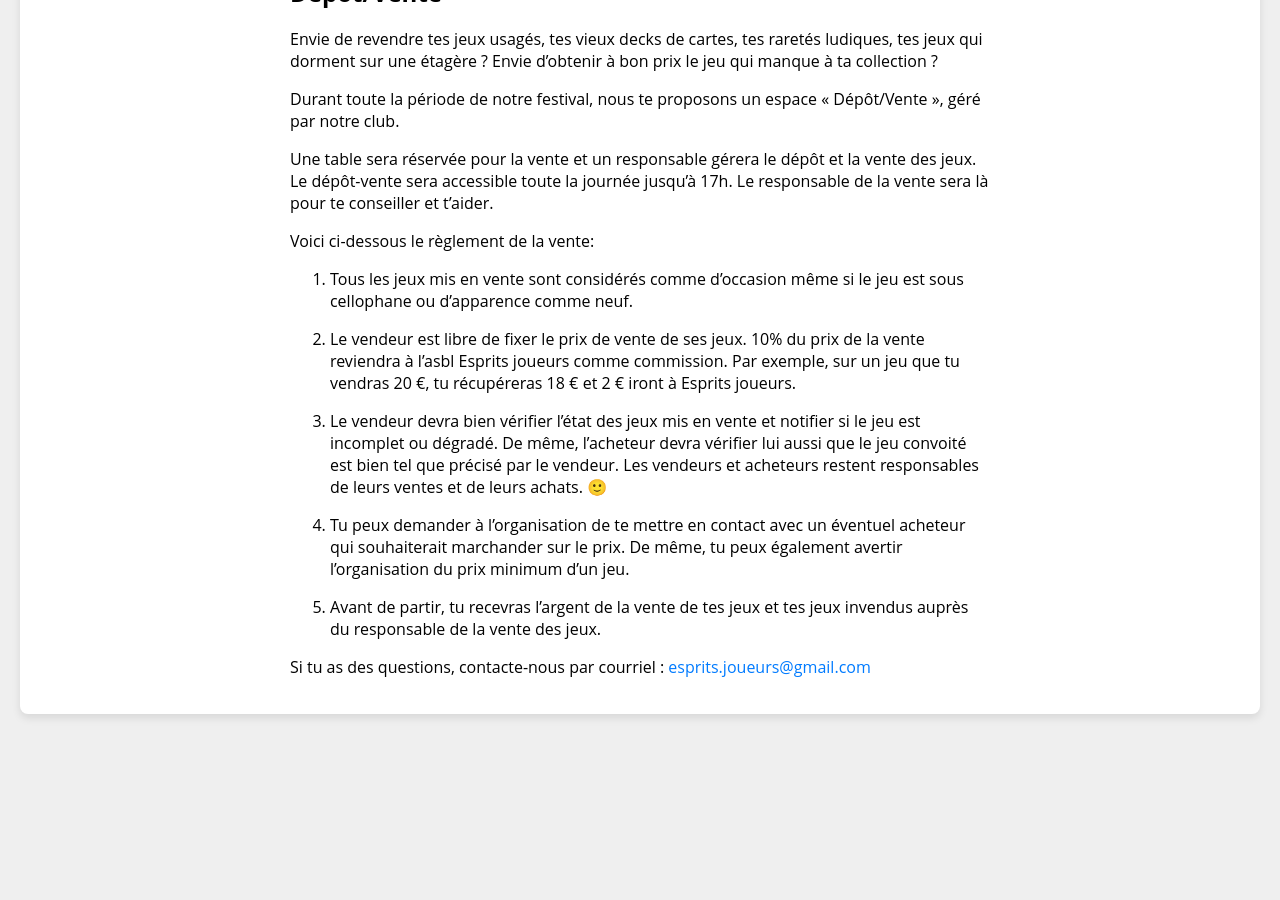
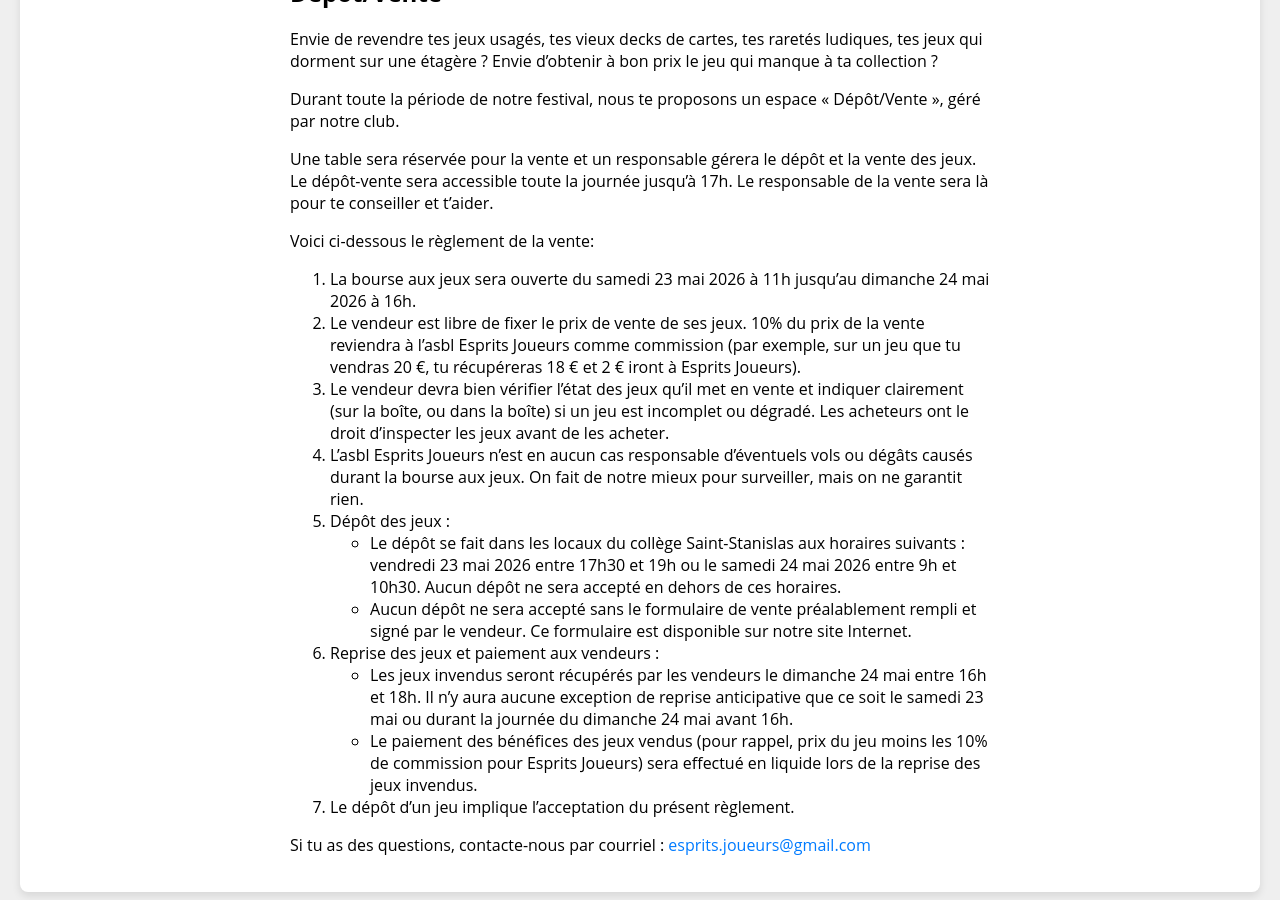
Before and after one commit to espritsjoueurs/espritsjoueurs.github.io, a Jekyll site: the page built from happydes.md, in a window 1280 px wide and 900 px high, scrolled down 2579 px. Built offline with Jekyll 4.4.1, drawn with Linux system fonts in a browser that asks for light colours; before the commit the page ends 3301 px from its top, so only the background shows below that.

Commit message:
Mise a jour reglement depot-vente happy des

```diff
--- a/happydes.md
+++ b/happydes.md
@@ -40,20 +40,17 @@ Le dépôt-vente sera accessible toute la journée jusqu’à 17h. Le responsabl
 
 Voici ci-dessous le règlement de la vente:
 
-1. Tous les jeux mis en vente sont considérés comme d’occasion même si le jeu est sous cellophane ou d’apparence comme neuf.
-
-1. Le vendeur est libre de fixer le prix de vente de ses jeux.
-10% du prix de la vente reviendra à l’asbl Esprits joueurs comme commission.
-Par exemple, sur un jeu que tu vendras 20 €, tu récupéreras 18 € et 2 € iront à Esprits joueurs.
-
-1. Le vendeur devra bien vérifier l’état des jeux mis en vente et notifier si le jeu est incomplet ou dégradé.
-De même, l’acheteur devra vérifier lui aussi que le jeu convoité est bien tel que précisé par le vendeur.
-Les vendeurs et acheteurs restent responsables de leurs ventes et de leurs achats. 🙂
-
-1. Tu peux demander à l’organisation de te mettre en contact avec un éventuel acheteur qui souhaiterait marchander sur le prix.
-De même, tu peux également avertir l’organisation du prix minimum d’un jeu.
-
-1. Avant de partir, tu recevras l’argent de la vente de tes jeux et tes jeux invendus auprès du responsable de la vente des jeux.
+1. La bourse aux jeux sera ouverte du samedi 23 mai 2026 à 11h jusqu’au dimanche 24 mai 2026 à 16h.
+1. Le vendeur est libre de fixer le prix de vente de ses jeux. 10% du prix de la vente reviendra à l’asbl Esprits Joueurs comme commission (par exemple, sur un jeu que tu vendras 20 €, tu récupéreras 18 € et 2 € iront à Esprits Joueurs).
+1. Le vendeur devra bien vérifier l’état des jeux qu’il met en vente et indiquer clairement (sur la boîte, ou dans la boîte) si un jeu est incomplet ou dégradé. Les acheteurs ont le droit d’inspecter les jeux avant de les acheter.
+1. L’asbl Esprits Joueurs n’est en aucun cas responsable d'éventuels vols ou dégâts causés durant la bourse aux jeux. On fait de notre mieux pour surveiller, mais on ne garantit rien.
+1. Dépôt des jeux :
+    - Le dépôt se fait dans les locaux du collège Saint-Stanislas aux horaires suivants : vendredi 23 mai 2026 entre 17h30 et 19h ou le samedi 24 mai 2026 entre 9h et 10h30. Aucun dépôt ne sera accepté en dehors de ces horaires.
+    - Aucun dépôt ne sera accepté sans le formulaire de vente préalablement rempli et signé par le vendeur. Ce formulaire est disponible sur notre site Internet.
+1. Reprise des jeux et paiement aux vendeurs :
+    - Les jeux invendus seront récupérés par les vendeurs le dimanche 24 mai entre 16h et 18h. Il n’y aura aucune exception de reprise anticipative que ce soit le samedi 23 mai ou durant la journée du dimanche 24 mai avant 16h.
+    - Le paiement des bénéfices des jeux vendus (pour rappel, prix du jeu moins les 10% de commission pour Esprits Joueurs) sera effectué en liquide lors de la reprise des jeux invendus.
+1. Le dépôt d’un jeu implique l'acceptation du présent règlement.
 
 <!--
 Et pour faciliter la vie, nous vous mettons en ligne le formulaire à imprimer et préremplir pour lister vos jeux mis en dépôt:
```
